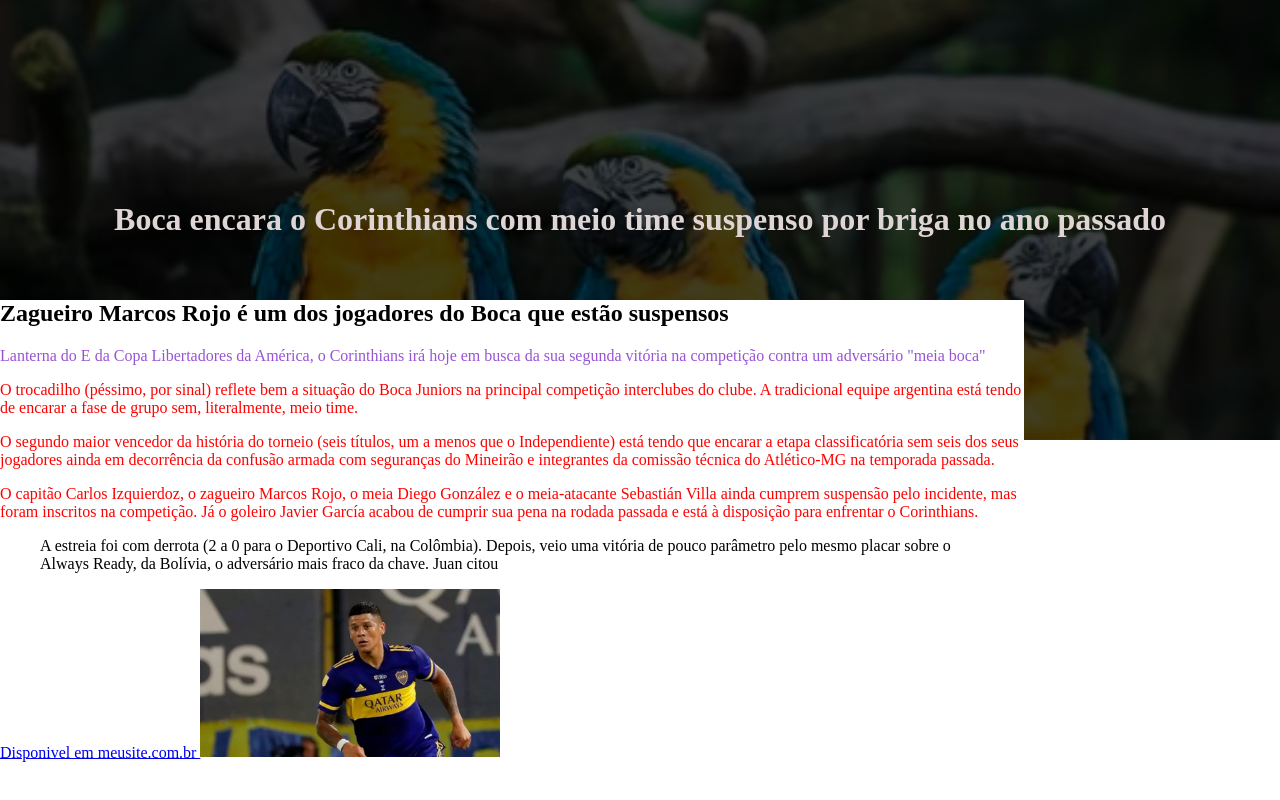
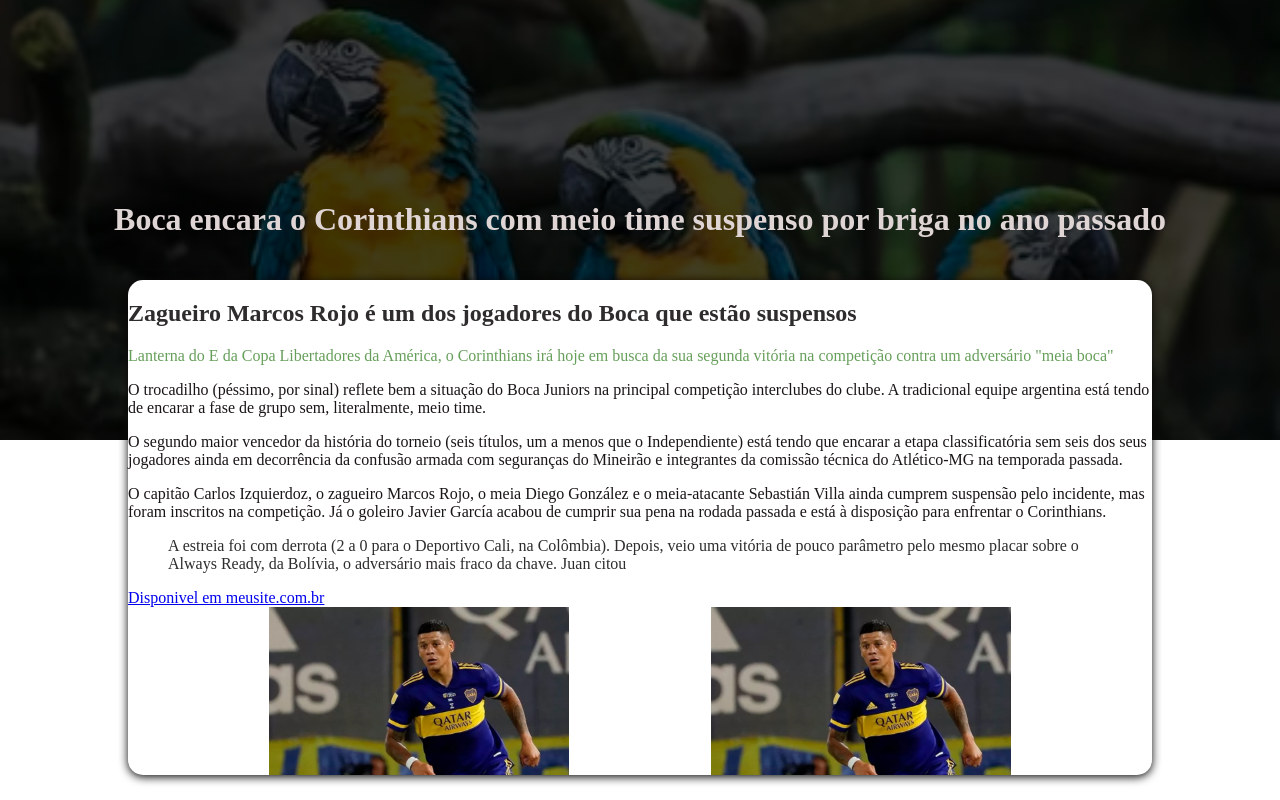
Before and after one commit to Moques3/blog-monique, a plain HTML site: page index.html in a window 1280 px wide. Drawn offline with Linux system fonts and the light colour scheme.

Commit message:
finalizamos home

```diff
--- a/index.html
+++ b/index.html
@@ -35,13 +35,19 @@
 
                 <span>Juan citou</span>
             </blockquote>
+
             <a
                 href="https://www.uol.com.br/esporte/futebol/colunas/rafael-reis/2022/04/26/rival-do-corinthians-boca-encara-libertadores-sem-meio-time-por-sancoes.htm">
                 Disponivel em meusite.com.br
             </a>
+    <div class="images">
+        <img src="./assets/webp/marcos-rojo-defensor-do-boca-juniors-em-acao-pelo-clube-1642531870364_v2_900x506.png.webp"
+                alt="foto zagueiro Marco Roxo" width="300">
+                <img src="./assets/webp/marcos-rojo-defensor-do-boca-juniors-em-acao-pelo-clube-1642531870364_v2_900x506.png.webp"
+                alt="foto zagueiro Marco Roxo" width="300">
+    </div>
 
-            <img src="./assets/webp/marcos-rojo-defensor-do-boca-juniors-em-acao-pelo-clube-1642531870364_v2_900x506.png.webp"
-                alt="foto zagueiro Marco Roxo" width="300">
+
         </div>
     </div>
 
--- a/style.css
+++ b/style.css
@@ -1,23 +1,53 @@
 header{
     text-align: center;
     padding: 180px 50px;
-    background: linear-gradient(30deg, #000000bf, #000000bf), url(./assets/avif/photo-1549608276-5786777e6587.avif);
+    background: linear-gradient(30deg, #000000bf, #000000bf), url("./assets/avif/photo-1549608276-5786777e6587.avif");
     color: #dfd5d5;
     background-size: cover;
     background-position: right;
-    background-position-y: 30%;
+    background-position-y: 35%;
+    width: 100%;
 }
 
 
 
 p.pudim {
-    color: rgba(109, 12, 194, 0.705);
+    color: rgba(29, 114, 12, 0.678);
 }
 
 p {
-    color: red;
+    color: rgb(26, 21, 23);
 }
 .content {margin-top: -160px;
     width: 80%;
     background-color: #fff;
-}}
+    border-radius: 15px;
+    box-shadow: 0px 2px 10px #0a0808;
+    color: #2e2c2c;
+}
+
+
+
+.container {    display: flex;
+    flex-direction: column;
+    align-items: center;
+
+
+}
+.images{
+    display: flex;
+    width: 100%;
+    justify-content: space-evenly;
+}
+.images img{
+    max-width: calc(100% / 2);
+}
+@media (max-width: 500px){
+.images img{
+    width: 100%;
+    max-width: 100%;
+}
+.images {
+    flex-wrap: wrap;
+}
+}
```
Also changed, not shown: assets/jpg/5661-Pug-puppy-sitting-outdoors.jpg (added).
